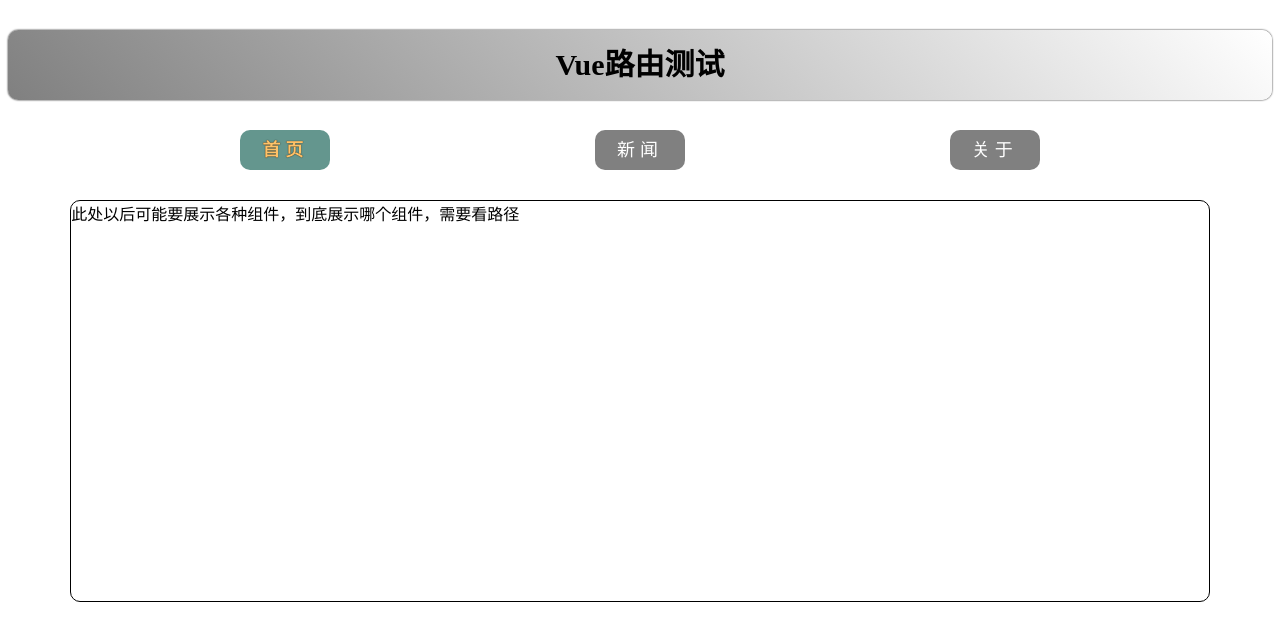
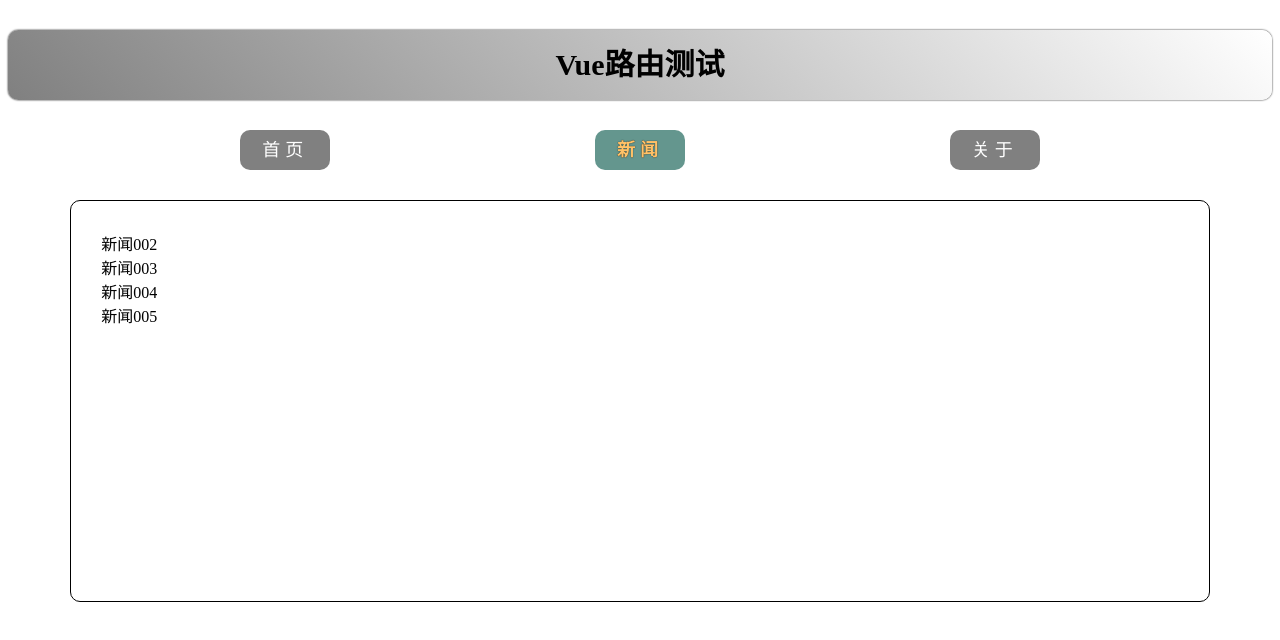
Before and after one commit to Ravilace/vue_study, a Vue app: page /news in a window 1280 px wide. Shown: the top 640 px of the page. Built offline with nearby package versions, Linux system fonts and the light colour scheme; the HTML template or start-up script is replaced by a standard one.

Commit message:
:sparkles: mount components by RouterView and replace a with RouterLink

```diff
--- a/src/App.vue
+++ b/src/App.vue
@@ -1,15 +1,19 @@
-<script setup lang="ts"></script>
+<script setup lang="ts">
+  import {RouterView, RouterLink} from "vue-router";
+</script>
 
 <template>
   <h2 class="title">Vue路由测试</h2>
   <!--  导航区-->
   <div class="navigate">
-    <a href="#" class="active">首页</a>
-    <a href="#">新闻</a>
-    <a href="#">关于</a>
+    <RouterLink to="/home" active-class="active">首页</RouterLink>
+    <RouterLink to="/news" active-class="active">新闻</RouterLink>
+    <RouterLink to="/about" active-class="active">关于</RouterLink>
   </div>
   <!--  展示区-->
-  <div class="main-content">此处以后可能要展示各种组件，到底展示哪个组件，需要看路径</div>
+  <div class="main-content">
+    <RouterView></RouterView>
+  </div>
 </template>
 <style scoped>
 .title {
--- a/src/main.ts
+++ b/src/main.ts
@@ -5,5 +5,9 @@
 // 引入路由器, index.ts可以省略不写
 import router from './router'
 
+// 创建一个应用
 const app = createApp(App)
+// 使用路由器
+app.use(router)
+// 挂载整个应用到app容器中
 app.mount('#app')
```
